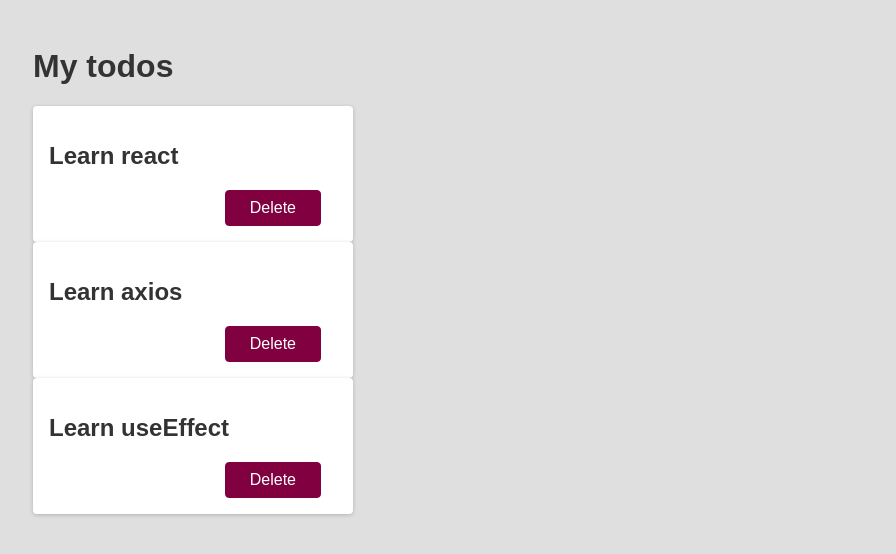
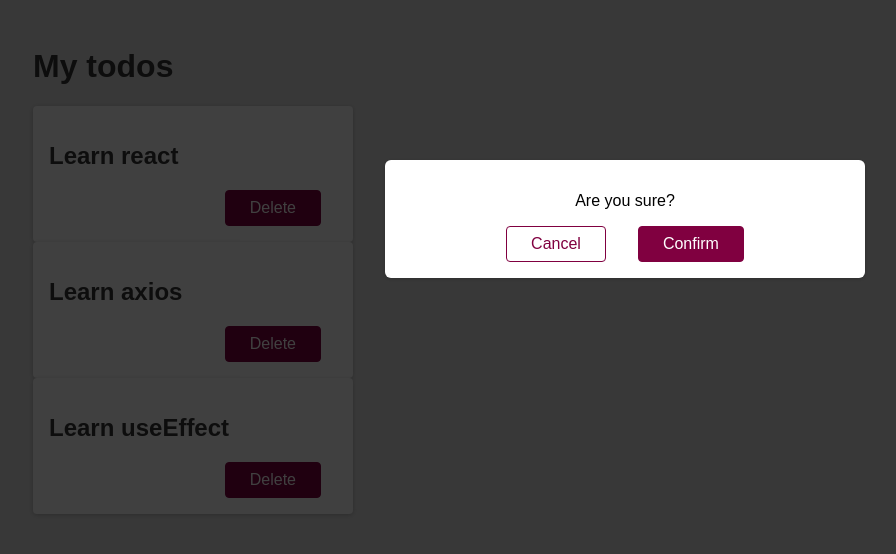
Before and after one commit to buentellopc/react-course, a React (Create React App) app: page / in a window 1280 px wide. Shown: the top 554 px of the page, without its empty margins (15-911 px from the left). Built offline with nearby package versions, Linux system fonts and the light colour scheme.

Commit message:
Adding more components

```diff
--- a/src/App.js
+++ b/src/App.js
@@ -1,4 +1,6 @@
 import "./App.css";
+import Backdrop from "./components/Backdrop";
+import Modal from "./components/Modal";
 import Todo from "./components/Todo";
 
 function App() {
@@ -8,6 +10,8 @@
       <Todo text="Learn react" />
       <Todo text="Learn axios" />
       <Todo text="Learn useEffect" />
+      <Modal />
+      <Backdrop />
     </div>
   );
 }
--- /dev/null
+++ b/src/components/Backdrop.js
@@ -0,0 +1,3 @@
+export default function Backdrop(props) {
+  return <div className="backdrop" />;
+}
--- /dev/null
+++ b/src/components/Modal.js
@@ -0,0 +1,9 @@
+export default function Modal(props) {
+  return (
+    <div className="modal">
+      <p>Are you sure?</p>
+      <button className="btn btn--alt">Cancel</button>
+      <button className="btn">Confirm</button>
+    </div>
+  );
+}
```
